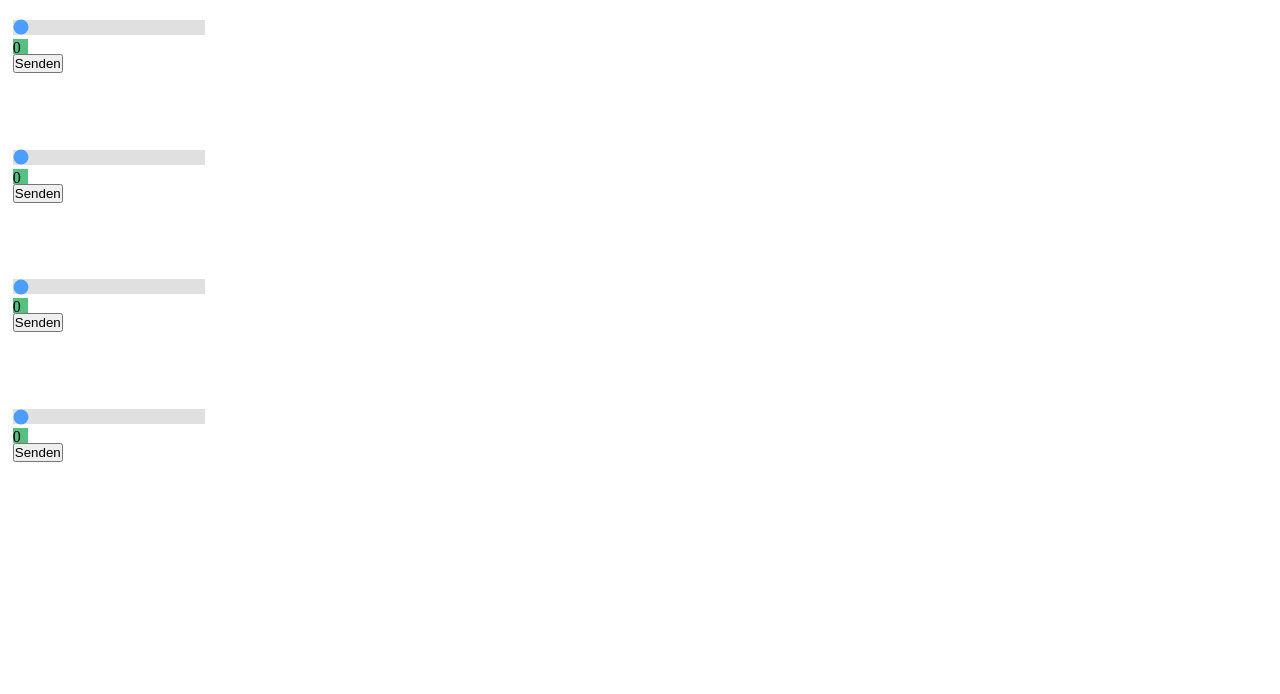
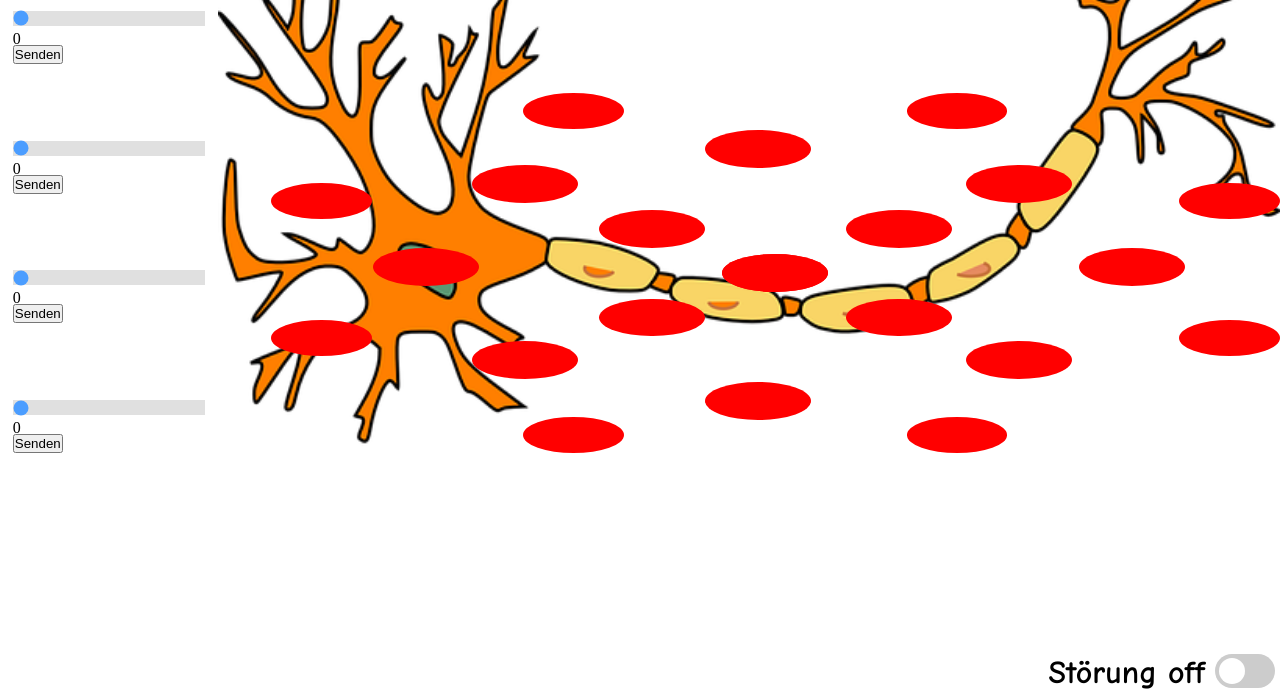
Before and after one commit to Avafir/IPA, a plain HTML site: page index.html in a window 1280 px wide. Shown: the part 106-800 px from the top of the page. Drawn offline with Linux system fonts and the light colour scheme.

Commit message:
Update style.css

```diff
--- a/style.css
+++ b/style.css
@@ -1,10 +1,15 @@
-* {
+*{
     padding: 0;
     margin: 0;
     box-sizing: border-box;
 }
 
 html{
+    width: 100%;
+    height: 100%;
+}
+
+body{
     width: 100%;
     height: 100%;
 }
@@ -39,13 +44,33 @@ header{
     background-size: cover;
 }
 
+#anleitung:hover{
+    transform: scale(0.85);
+    transition: transform .2s;
+}
+
 #einstellungen{
     background-image: url(images/settingsicon.png);
     background-size: cover;
 }
 
+#einstellungen:hover{
+    transform: scale(0.85);
+    transition: transform .2s;
+}
+
 #top-container{
     height: 90%;
+    width: 100%;
+}
+
+#anleitungDiv{
+    width: 100%;
+    height: 90%;
+    opacity: 0.2;
+    background-color: #56c080;
+    position: absolute;
+    visibility: hidden;
 }
 
 #reglerDiv{
@@ -74,26 +99,176 @@ header{
 .valueDivs{
     height: 15px;
     width: 15px;
-    background-color: #56c080;
 }
 
 #animation{
+    background: url('images/NervenzellePlatzhalter2.png');
+    background-size: contain;
+    background-repeat: no-repeat;
     height: 100%;
     width: 83%;
     float: left;
 }
 
-#canvas{
-    background: url('images/NervenzellePlatzhalter2.png');
-    background-size: cover;
-    background-repeat: no-repeat;
-    width: 100%;
-    height: 100%;
+.ringe{
+    margin: auto;
+    position: relative;
+    border-radius: 50%;
+    /*border: 2px dotted #000000;*/
 }
 
+#ring4{
+    height: 50%;
+    margin-top: 15%;
+    margin-left: 5%;
+    border-radius: 50%;
+}
+
+#ring3{
+    height: 100%;
+    width: 100%;
+}
+
+#ring2{
+    height: 70%;
+    width: 70%;
+    top: 15%;
+}
+
+#ring1{
+    height: 50%;
+    width: 50%;
+    top: 25%;
+    border-radius: 50%;
+}
+
+.kreise1{
+    height: 30%;
+    width: 30%;
+    border-radius: 50%;
+    background-color: red;
+    position: absolute;
+}
+
+.kreise2{
+    height: 15%;
+    width: 15%;
+    border-radius: 50%;
+    background-color: red;
+    position: absolute;
+}
+
+.kreise3{
+    height: 10%;
+    width: 10%;
+    border-radius: 50%;
+    background-color: red;
+    position: absolute;
+}
+
+#kreis1{
+    left: 35%;
+    top: 35%;
+}
+
+#kreisueberlauf{
+    left: 35%;
+    top: 35%;
+}
+
+#kreis2{
+    top: 70%
+}
+
+#kreis3{
+    left: 70%;
+}
+
+#kreis4{
+    top: 70%;
+    left: 70%;
+}
+
+#kreis6{
+    top: 7%;
+    left: 7%;
+}
+
+#kreis7{
+    top: 7%;
+    left: 77%;
+}
+
+#kreis8{
+    top: 77%;
+    left: 7%;
+}
+
+#kreis9{
+    top: 77%;
+    left: 77%;
+}
+
+#kreis10{
+    left: 40%;
+    top: -7%;
+}
+
+#kreis11{
+    top: 40%;
+    left: -7%;
+}
+
+#kreis12{
+    top: 93%;
+    left: 40%;
+}
+
+#kreis13{
+    top: 40%;
+    left: 93%;
+}
+
+#kreis14{
+    top: 25%;
+}
+
+#kreis15{
+    top: 63%;
+}
+
+#kreis16{
+    top: 90%;
+    left: 25%;
+}
+
+#kreis17{
+    top: 90%;
+    left: 63%;
+}
+
+#kreis18{
+    top: 63%;
+    left: 90%;
+}
+
+#kreis19{
+    top: 25%;
+    left: 90%;
+}
+
+#kreis20{
+    left: 25%;
+}
+
+#kreis21{
+    left: 63%;
+}
+
+
 #bot-container{
+    height: 5%;
     width: 100%;
-    height: 5%;
 }
 
 #switch {
@@ -151,8 +326,7 @@ header{
     font-family: 'Comic Neue', cursive;
     font-style: bold;
     font-weight: 700;
-    font-size: 36px;
+    font-size: 32px;
     float: right;
     margin-right: 5px;
-    padding-bottom: 5px;
 }
```
